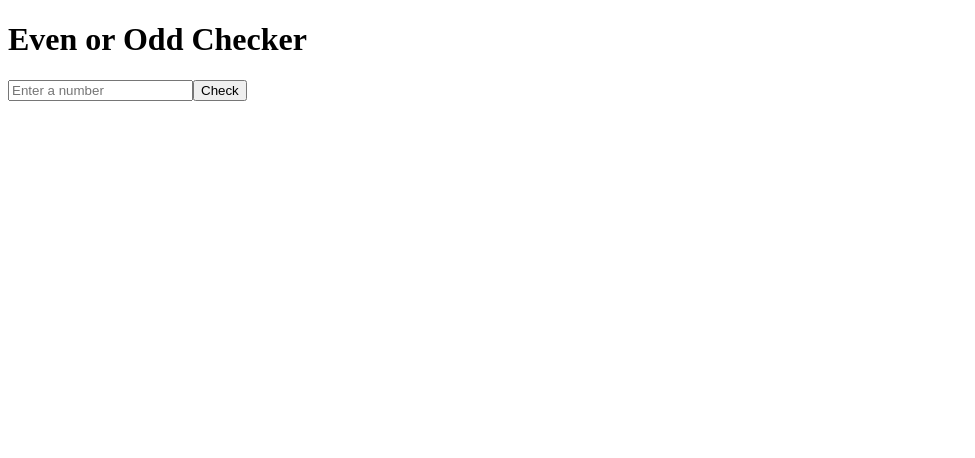
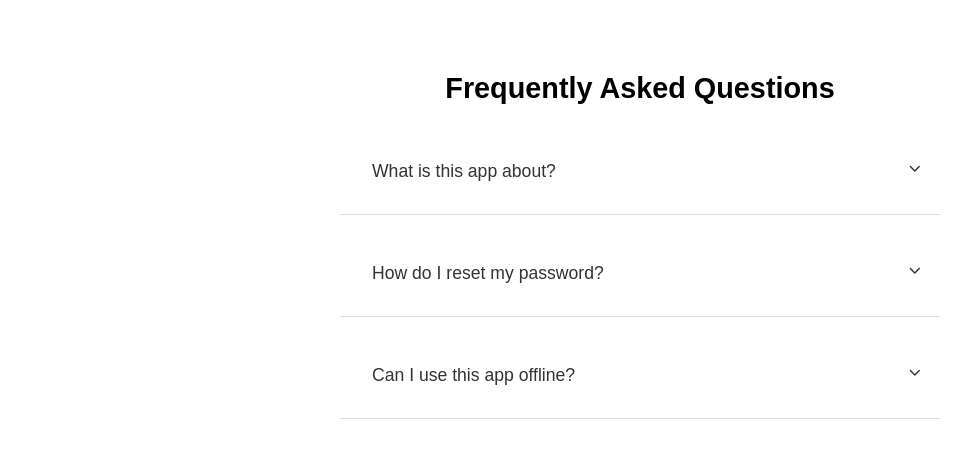
Before and after one commit to varaprasadbotta/react-interview-questions, a React (Vite) app: page / in a window 1280 px wide. Shown: the top 458 px of the page, without its empty margins (0-975 px from the left). Built offline with nearby package versions, Linux system fonts and the light colour scheme.

Commit message:
FaqAccordion question and added react icons package and css file

```diff
--- a/package.json
+++ b/package.json
@@ -11,7 +11,8 @@
   },
   "dependencies": {
     "react": "^19.1.1",
-    "react-dom": "^19.1.1"
+    "react-dom": "^19.1.1",
+    "react-icons": "^5.5.0"
   },
   "devDependencies": {
     "@eslint/js": "^9.36.0",
@@ -22,6 +23,7 @@
     "eslint-plugin-react-hooks": "^5.2.0",
     "eslint-plugin-react-refresh": "^0.4.20",
     "globals": "^16.4.0",
+    "prettier": "^3.6.2",
     "vite": "^7.1.7"
   }
 }
--- a/src/App.jsx
+++ b/src/App.jsx
@@ -1,11 +1,12 @@
 import "./App.css";
 import ChipsInput from "./coding-questions/ChipsInput";
 import  EvenOrOddChecker  from "./coding-questions/EvenOrOddChecker";
+import FaqAccordion from "./coding-questions/FaqAccordion";
 
 function App() {
   return (
     <>
-      <EvenOrOddChecker />
+      <FaqAccordion/>
     </>
   );
 }
--- /dev/null
+++ b/src/coding-questions/FaqAccordion.css
@@ -0,0 +1,42 @@
+.faq-container {
+  max-width: 600px;
+  margin: 2rem auto;
+  padding: 1rem;
+  font-family: sans-serif;
+}
+
+.faq-title {
+  font-size: 1.8rem;
+  margin-bottom: 1.5rem;
+  text-align: center;
+}
+
+.faq-item {
+  border-bottom: 1px solid #ddd;
+  margin-bottom: 1rem;
+}
+
+.faq-question {
+  background: none;
+  border: none;
+  width: 100%;
+  font-size: 1.1rem;
+  padding: 1rem;
+  cursor: pointer;
+  display: flex;
+  justify-content: space-between;
+  align-items: center;
+  font-weight: 500;
+  color: #333;
+}
+
+.faq-icon {
+  font-size: 1.2rem;
+}
+
+.faq-answer {
+  padding: 0.75rem 1rem 1rem;
+  background-color: #f9f9f9;
+  color: #555;
+  font-size: 0.95rem;
+}
--- /dev/null
+++ b/src/coding-questions/FaqAccordion.jsx
@@ -0,0 +1,52 @@
+import { useState } from "react";
+import { FaDochub } from "react-icons/fa";
+import { FiChevronDown, FiChevronUp } from "react-icons/fi";
+import "./FaqAccordion.css";
+
+const faqs = [
+  {
+    question: "What is this app about?",
+    answer: "This app helps users track and improve their daily habits.",
+  },
+  {
+    question: "How do I reset my password?",
+    answer:
+      "Click on 'Forgot Password' on the login screen and follow instructions.",
+  },
+  {
+    question: "Can I use this app offline?",
+    answer: "Yes, some features are available offline after the initial setup.",
+  },
+];
+
+const FaqAccordion = () => {
+  const [activeIndex, setActiveIndex] = useState(null);
+  const handleButtonClick = (index) => {
+    setActiveIndex((prevIndex) => (prevIndex === index ? null : index));
+  };
+  return (
+    <>
+      <div className="faq-container">
+        <h2 className="faq-title">Frequently Asked Questions</h2>
+        {faqs.map((faq, index) => (
+          <div className="faq-item">
+            <button
+              onClick={() => handleButtonClick(index)}
+              className="faq-question"
+            >
+              <span className="faq-question">{faq.question}</span>
+              <span>
+                {activeIndex === index ? <FiChevronUp /> : <FiChevronDown />}
+              </span>
+            </button>
+            {activeIndex === index && (
+              <div className="faq-answer">{faq.answer}</div>
+            )}
+          </div>
+        ))}
+      </div>
+    </>
+  );
+};
+
+export default FaqAccordion;
```
Also changed, not shown: 1 other file (tests, documents, lock files or other folders).
